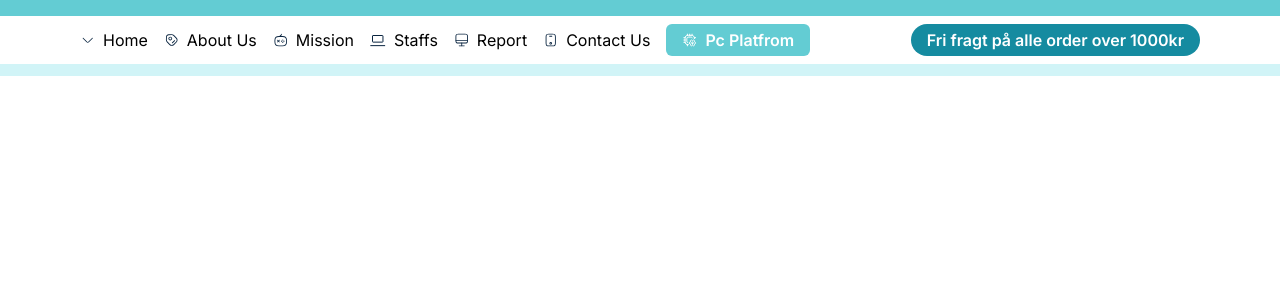
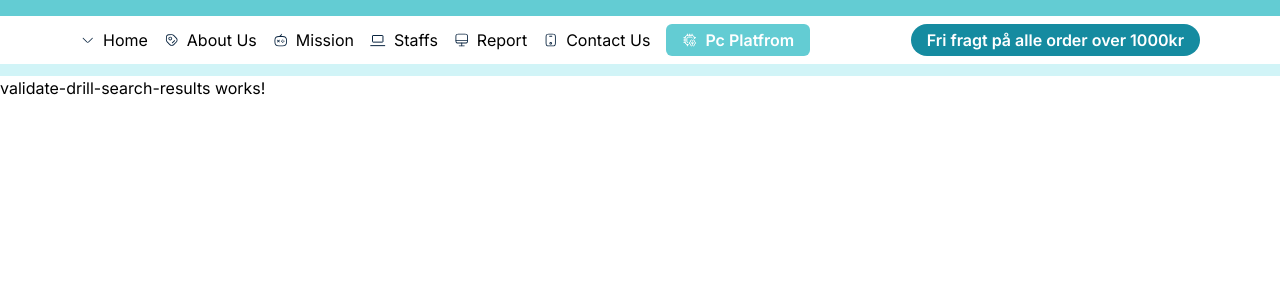
Before and after one commit to hatekisam/hydronet, an Angular app: page /validate-drill/search in a window 1280 px wide. Before the commit this address led to /. Shown: the top 300 px of the page. Built offline with nearby package versions, Linux system fonts and the light colour scheme.

Commit message:
Started the search pages

```diff
--- a/src/app/app.routes.ts
+++ b/src/app/app.routes.ts
@@ -5,6 +5,7 @@ import { RenewComponent } from './pages/renew/renew.component';
 import { ApplyDrillerComponent } from './pages/apply-driller/apply-driller.component';
 import { ApplyBoreholeComponent } from './pages/apply-borehole/apply-borehole.component';
 import { RequestWaterComponent } from './pages/request-water/request-water.component';
+import { ValidateDrillSearchResultsComponent } from './pages/validate-drill-search-results/validate-drill-search-results.component';
 
 export const routes: Routes = [
   {
@@ -33,4 +34,8 @@ export const routes: Routes = [
       },
     ],
   },
+  {
+    path: 'validate-drill/search',
+    component: ValidateDrillSearchResultsComponent,
+  },
 ];
--- /dev/null
+++ b/src/app/pages/validate-drill-search-results/validate-drill-search-results.component.ts
@@ -0,0 +1,15 @@
+import { Component } from '@angular/core';
+
+@Component({
+  selector: 'app-validate-drill-search-results',
+  standalone: true,
+  imports: [],
+  template: `
+    <p>
+      validate-drill-search-results works!
+    </p>
+  `,
+})
+export class ValidateDrillSearchResultsComponent {
+
+}
```
